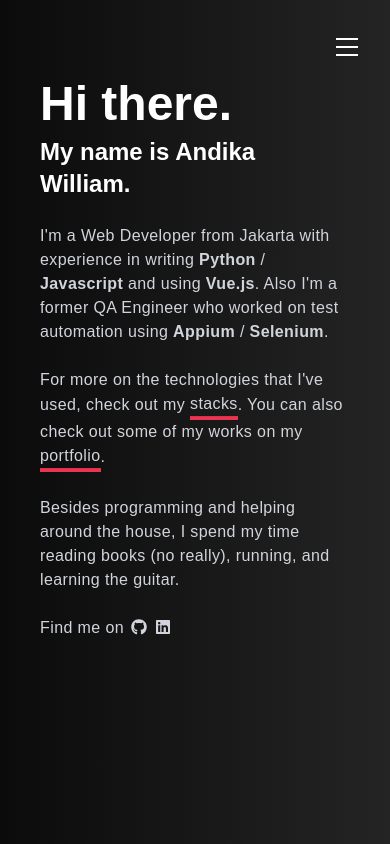
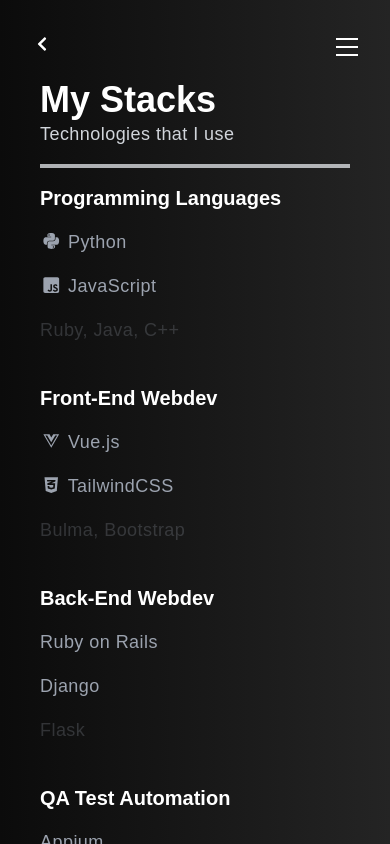
Before and after one commit to vandercoder/portfolio-website, a Vue app: page / in a window 390 px wide. Both pictures are taken after a click on the element "stacks". Shown: the top 844 px of the page. Built offline with nearby package versions, Linux system fonts and the light colour scheme.

Commit message:
fix VueX error, clean emit events with .commit

```diff
--- a/src/App.vue
+++ b/src/App.vue
@@ -13,7 +13,7 @@
       v-bind:class="{'opacity-50': activeOverlay}"
     >
       <transition name="fade" mode="out-in">
-        <component :is="currentPage" v-on:go-to-page="changePage"></component>
+        <component :is="currentPage"></component>
       </transition>
     </div>
   </section>
--- a/src/components/TheSideBar.vue
+++ b/src/components/TheSideBar.vue
@@ -3,7 +3,7 @@
     <div class="absolute flex justify-between z-30 w-full lg:hidden top-0 right-0 p-8">
       <div
         v-bind:class="{'opacity-0' : currentPage=='PageHome'}"
-        v-on:click="changePage('PageHome')"
+        v-on:click="changePage('Home')"
       >
         <font-awesome-icon :icon="['fas', 'chevron-left']" fixed-width>
         </font-awesome-icon>
--- a/src/pages/PageHome.vue
+++ b/src/pages/PageHome.vue
@@ -17,12 +17,12 @@
       For more on the technologies that I've used, check out my
       <span
         class="hvr-bounce-to-top cursor-pointer pb-1"
-        v-on:click='$emit("go-to-page", "Stacks")'>
+        v-on:click="$store.commit('changePage', 'PageStacks');">
         stacks</span>.
       You can also check out some of my works on my
       <span
         class="hvr-bounce-to-top cursor-pointer pb-1"
-        v-on:click='$emit("go-to-page", "Portfolio")'>
+        v-on:click="$store.commit('changePage', 'PagePortfolio');">
         portfolio</span>.
     </p>
     <p class="text-base sm:text-xl text-gray-300 font-light tracking-wide mt-6 sm:mt-8">
--- a/src/pages/PageStacks.vue
+++ b/src/pages/PageStacks.vue
@@ -53,7 +53,7 @@
         },
         {
           id: 2,
-          area: "Front-End Web Development",
+          area: "Front-End Webdev",
           stacks: [
             { name: 'Vue.js', icon: 'vuejs', active: true},
             { name: 'TailwindCSS', icon: 'css3-alt', active: true},
@@ -62,7 +62,7 @@
         },
         {
           id: 3,
-          area: "Back-End Web Development",
+          area: "Back-End Webdev",
           stacks: [
             { name: 'Ruby on Rails', icon: '', active: true},
             { name: 'Django', icon: '', active: true},
```
Also changed, not shown: 1 other file (tests, documents, lock files or other folders).
